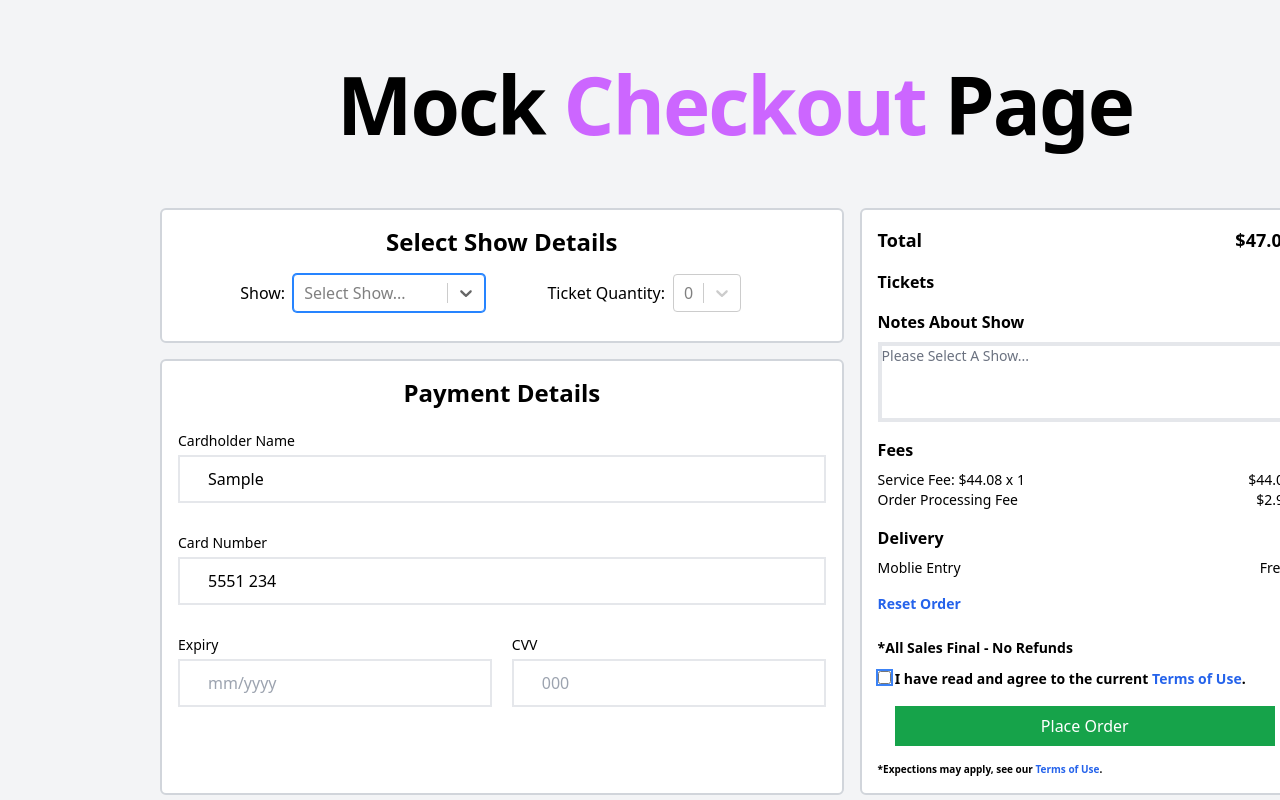
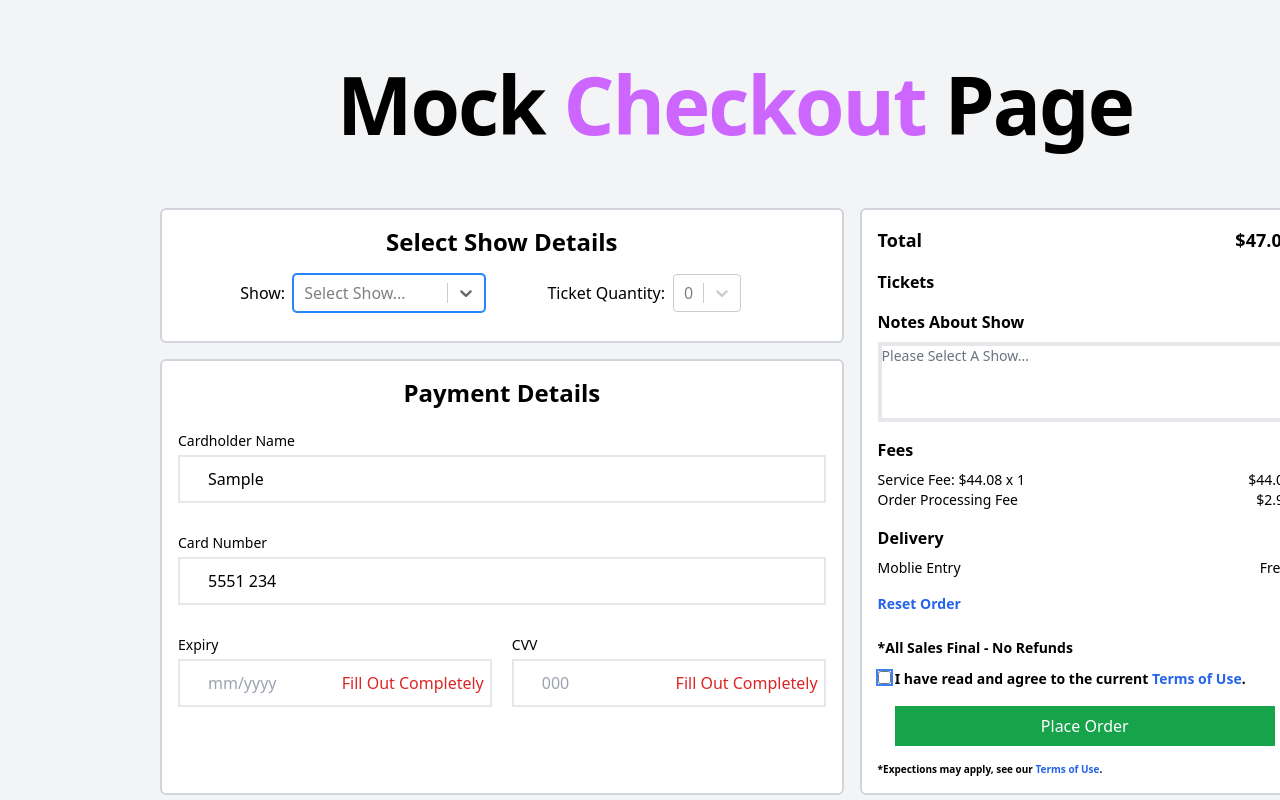
Before and after one commit to Dmoisoff/Dan-s-Broadway-Show-Checkout, a Next.js app: page / in a window 1280 px wide. Both pictures are taken after typing "Sample", "Sample", "Sample", "5551234", "Sample", "Sample" into the empty fields and a click on the button "Place Order". Shown: the top 800 px of the page. Built offline with nearby package versions, Linux system fonts and the light colour scheme.

Commit message:
added error messages

```diff
--- a/package.json
+++ b/package.json
@@ -13,6 +13,7 @@
     "@fortawesome/fontawesome-svg-core": "^6.4.0",
     "@fortawesome/free-regular-svg-icons": "^6.4.0",
     "@fortawesome/free-solid-svg-icons": "^6.4.0",
+    "@hookform/error-message": "^2.0.1",
     "@t3-oss/env-nextjs": "^0.2.1",
     "next": "^13.4.1",
     "react": "18.2.0",
--- a/src/components/paymentDetails.tsx
+++ b/src/components/paymentDetails.tsx
@@ -5,19 +5,23 @@ import {
   type UseFormGetValues,
   useWatch,
   Control,
+  type FormState,
 } from "react-hook-form";
 import { formatCard, formatDate, formatCVV } from "~/utils/paymentFormating";
+import { ErrorMessage } from "@hookform/error-message";
 
 interface PaymentDetailsProps {
   register: UseFormRegister<FieldValues>;
   getValues: UseFormGetValues<FieldValues>;
   control: Control;
+  errors: FormState<FieldValues>;
 }
 
 const PaymentDetails: React.FC<PaymentDetailsProps> = ({
   register,
   getValues,
   control,
+  errors,
 }) => {
   const [isCardFieldFull, setIsCardFieldFull] = useState<boolean>(false);
   const [isExpiryFieldFull, setIsExpiryFieldFull] = useState<boolean>(false);
@@ -61,14 +65,20 @@ const PaymentDetails: React.FC<PaymentDetailsProps> = ({
             className="font-Roboto h-12 w-full border-2 px-2 pl-7 outline-none transition-all focus:border-blue-900"
             placeholder="John Doe"
             {...register("name", {
-              required: true,
+              required: "This is required.",
             })}
           />{" "}
           <span className="font-Roboto absolute -top-6 left-0 text-sm">
             Cardholder Name
           </span>{" "}
           <i className="fa fa-user absolute left-2 top-4 text-gray-400"></i>{" "}
+          {errors?.name && (
+            <span className="absolute right-2 top-[12px] text-red-600">
+              <ErrorMessage errors={errors} name="name" />
+            </span>
+          )}
         </div>
+
         <div className="input_text relative mt-8">
           <input
             type="tel"
@@ -76,7 +86,7 @@ const PaymentDetails: React.FC<PaymentDetailsProps> = ({
             placeholder="0000 0000 0000 0000"
             maxLength={19}
             {...register("card", {
-              required: true,
+              required: "Fill Out Completely",
               minLength: 19,
               maxLength: 19,
             })}
@@ -89,6 +99,11 @@ const PaymentDetails: React.FC<PaymentDetailsProps> = ({
           {isCardFieldFull && (
             <i className="fa fa-check absolute right-2 top-[14px] text-base text-green-400"></i>
           )}{" "}
+          {!isCardFieldFull && errors?.card && (
+            <span className="absolute right-2 top-[12px] text-red-600">
+              <ErrorMessage errors={errors} name="card" />
+            </span>
+          )}
         </div>
         <div className="mt-8 flex gap-5 ">
           <div className="input_text relative w-full">
@@ -100,7 +115,7 @@ const PaymentDetails: React.FC<PaymentDetailsProps> = ({
               data-slots="my"
               maxLength={7}
               {...register("expiry", {
-                required: true,
+                required: "Fill Out Completely",
                 minLength: 7,
                 maxLength: 7,
               })}
@@ -113,6 +128,11 @@ const PaymentDetails: React.FC<PaymentDetailsProps> = ({
             {isExpiryFieldFull && (
               <i className="fa fa-check absolute right-2 top-[14px] text-base text-green-400"></i>
             )}{" "}
+            {!isExpiryFieldFull && errors?.expiry && (
+              <span className="absolute right-2 top-[12px] text-red-600">
+                <ErrorMessage errors={errors} name="expiry" />
+              </span>
+            )}
           </div>
           <div className="input_text relative w-full">
             {" "}
@@ -124,7 +144,7 @@ const PaymentDetails: React.FC<PaymentDetailsProps> = ({
               data-accept="\d"
               maxLength={3}
               {...register("cvv", {
-                required: true,
+                required: "Fill Out Completely",
                 minLength: 3,
                 maxLength: 3,
               })}
@@ -137,6 +157,11 @@ const PaymentDetails: React.FC<PaymentDetailsProps> = ({
             {isCvvFull && (
               <i className="fa fa-check absolute right-2 top-[14px] text-base text-green-400"></i>
             )}{" "}
+            {!isCvvFull && errors?.cvv && (
+              <span className="absolute right-2 top-[12px] text-red-600">
+                <ErrorMessage errors={errors} name="cvv" />
+              </span>
+            )}
           </div>
         </div>
       </div>
--- a/src/pages/index.tsx
+++ b/src/pages/index.tsx
@@ -11,7 +11,14 @@ import { getTotalPrice } from "~/utils/paymentFormating";
 type WatchedFields = Option[];
 
 const Home: NextPage = () => {
-  const { register, handleSubmit, control, reset, getValues } = useForm();
+  const {
+    register,
+    handleSubmit,
+    control,
+    reset,
+    getValues,
+    formState: { errors },
+  } = useForm();
 
   const watchedFields: WatchedFields = useWatch({
     control,
@@ -105,6 +112,7 @@ const Home: NextPage = () => {
                 register={register}
                 getValues={getValues}
                 control={control}
+                errors={errors}
               />
 
               {/* summary */}
@@ -119,7 +127,7 @@ const Home: NextPage = () => {
           </form>
           <button
             className="h-5 w-5 bg-red-100"
-            onClick={() => console.log(getValues("card"))}
+            onClick={() => console.log(errors)}
           />
         </div>
       </main>
```
Also changed, not shown: 1 other file (tests, documents, lock files or other folders).
